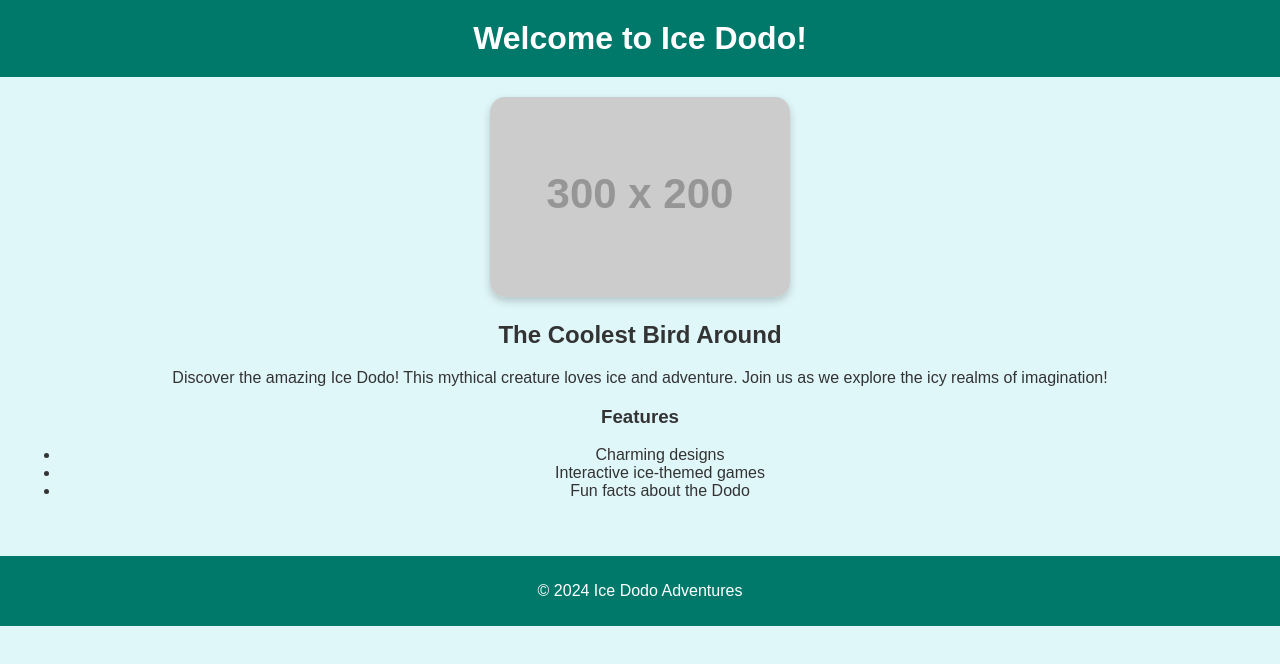
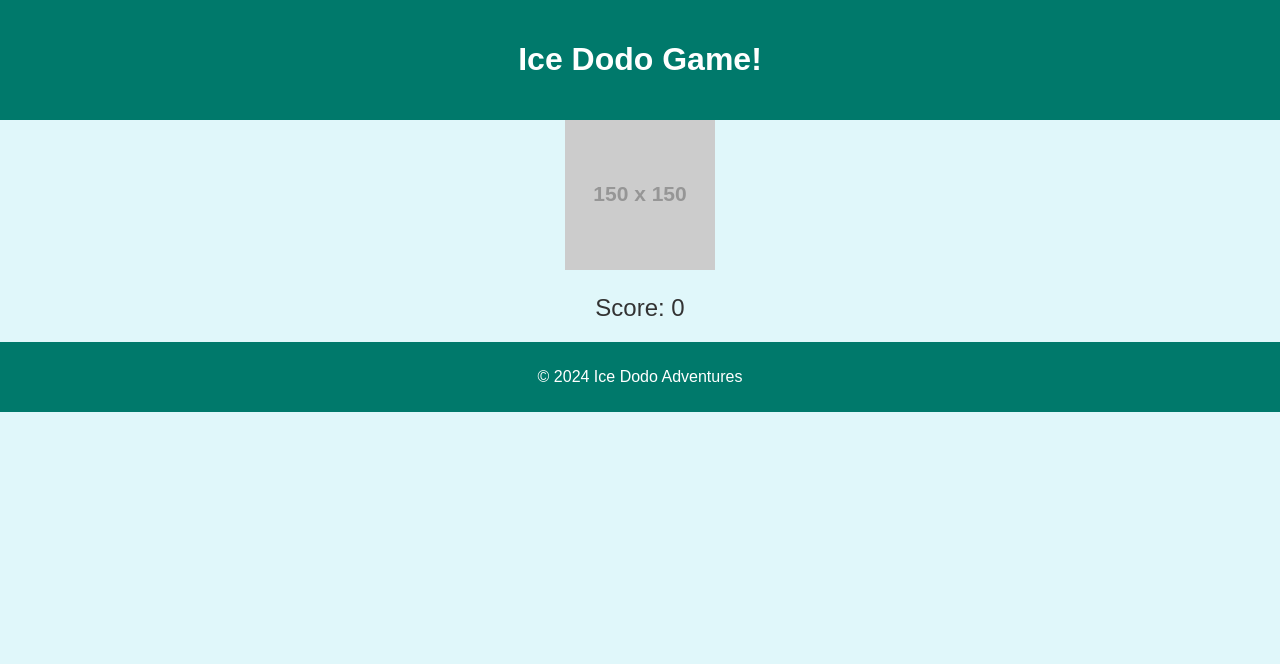
Before and after one commit to GroupDev-Web/Magnus-1st, a plain HTML site: page index.html in a window 1280 px wide. Drawn offline with Linux system fonts and the light colour scheme; placeholder pictures from the web are drawn by us.

Commit message:
Update index.html

```diff
--- a/index.html
+++ b/index.html
@@ -3,7 +3,7 @@
 <head>
     <meta charset="UTF-8">
     <meta name="viewport" content="width=device-width, initial-scale=1.0">
-    <title>Ice Dodo</title>
+    <title>Ice Dodo Game</title>
     <style>
         body {
             font-family: Arial, sans-serif;
@@ -18,17 +18,14 @@
             color: white;
             padding: 20px 0;
         }
-        h1 {
-            margin: 0;
+        .ice-dodo {
+            width: 150px;
+            height: auto;
+            cursor: pointer;
+            transition: transform 0.1s;
         }
-        .container {
-            padding: 20px;
-        }
-        .ice-dodo {
-            width: 300px;
-            height: auto;
-            border-radius: 15px;
-            box-shadow: 0 4px 8px rgba(0, 0, 0, 0.2);
+        .ice-dodo:hover {
+            transform: scale(1.1);
         }
         footer {
             margin-top: 20px;
@@ -36,25 +33,42 @@
             background-color: #00796b;
             color: white;
         }
+        .score {
+            font-size: 24px;
+            margin: 20px 0;
+        }
     </style>
 </head>
 <body>
     <header>
-        <h1>Welcome to Ice Dodo!</h1>
+        <h1>Ice Dodo Game!</h1>
     </header>
     <div class="container">
-        <img src="https://via.placeholder.com/300x200" alt="Ice Dodo" class="ice-dodo">
-        <h2>The Coolest Bird Around</h2>
-        <p>Discover the amazing Ice Dodo! This mythical creature loves ice and adventure. Join us as we explore the icy realms of imagination!</p>
-        <h3>Features</h3>
-        <ul>
-            <li>Charming designs</li>
-            <li>Interactive ice-themed games</li>
-            <li>Fun facts about the Dodo</li>
-        </ul>
+        <img src="https://via.placeholder.com/150" alt="Ice Dodo" class="ice-dodo" id="iceDodo">
+        <div class="score" id="score">Score: 0</div>
     </div>
     <footer>
         <p>&copy; 2024 Ice Dodo Adventures</p>
     </footer>
+
+    <script>
+        let score = 0;
+        const scoreDisplay = document.getElementById('score');
+        const iceDodo = document.getElementById('iceDodo');
+
+        iceDodo.addEventListener('click', () => {
+            score++;
+            scoreDisplay.textContent = `Score: ${score}`;
+            moveDodo();
+        });
+
+        function moveDodo() {
+            const x = Math.random() * (window.innerWidth - 150); // Adjust for image width
+            const y = Math.random() * (window.innerHeight - 150); // Adjust for image height
+            iceDodo.style.position = 'absolute';
+            iceDodo.style.left = `${x}px`;
+            iceDodo.style.top = `${y}px`;
+        }
+    </script>
 </body>
 </html>
```
